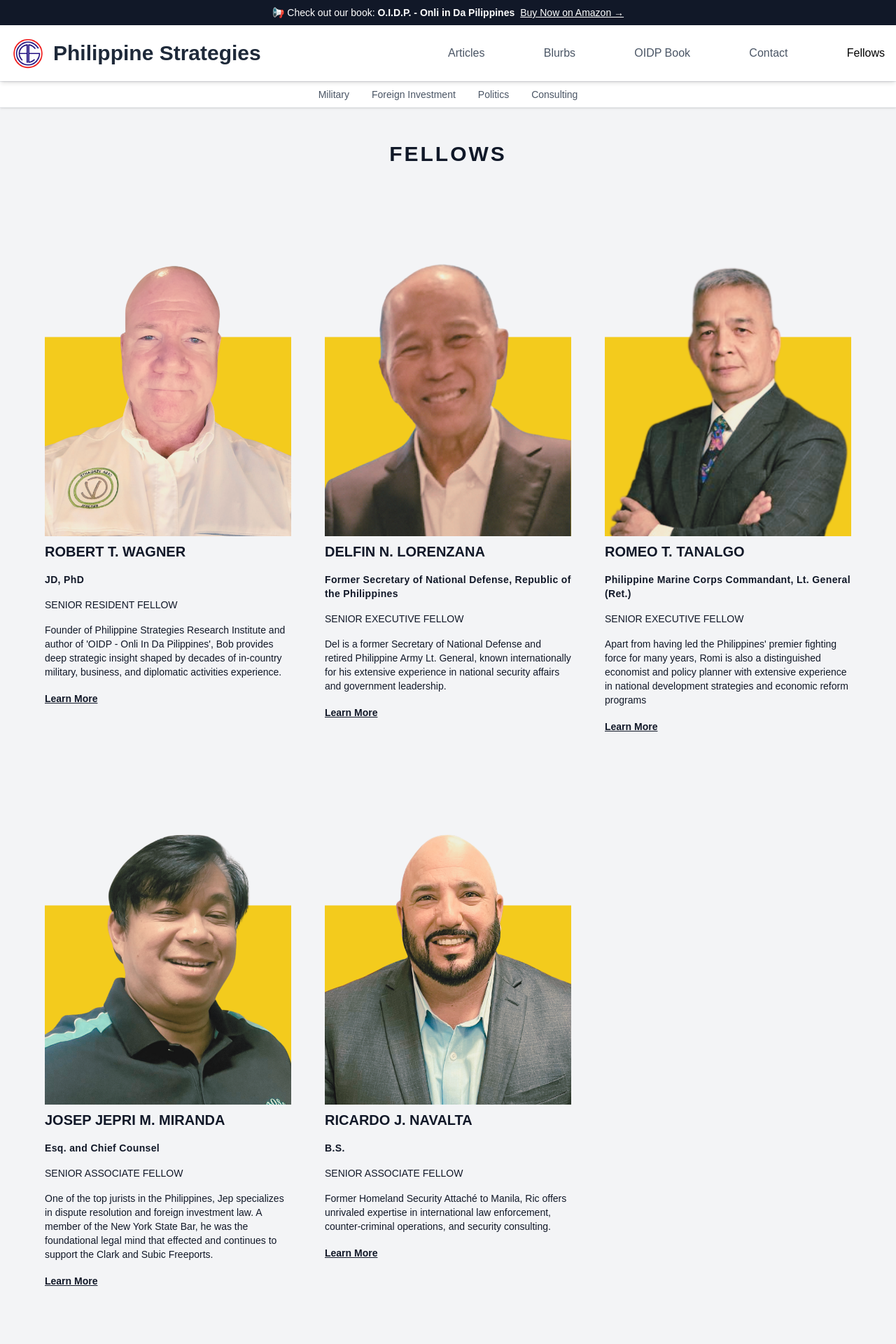
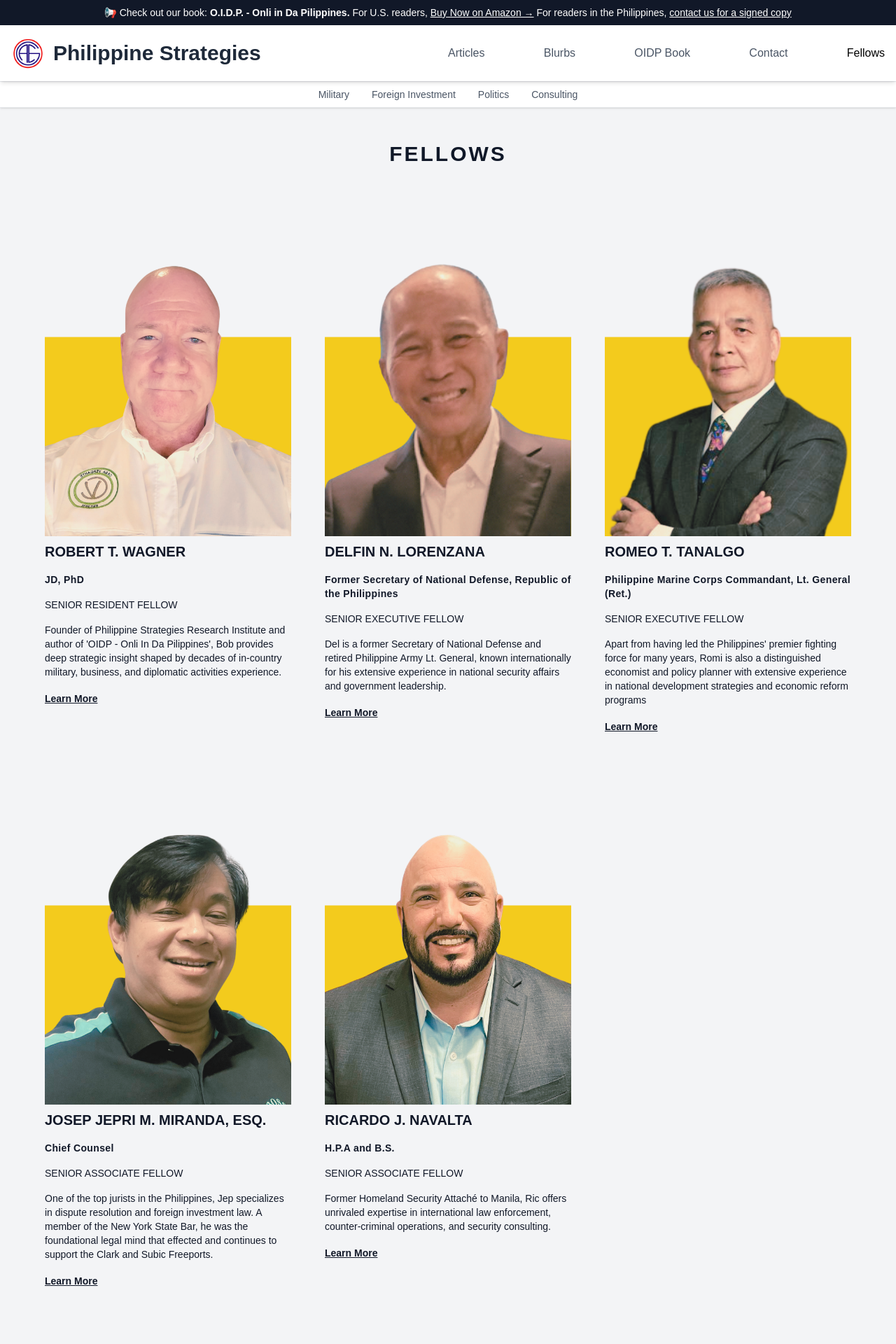
Before and after one commit to emmanagano/philippine-strategies, a Next.js app: page /fellows in a window 1280 px wide. Shown: the top 1920 px of the page at 70% size. Built offline with nearby package versions, Linux system fonts and the light colour scheme.

Commit message:
added the requested changes

```diff
--- a/src/app/components/Layout.tsx
+++ b/src/app/components/Layout.tsx
@@ -14,15 +14,23 @@
   return (
     <div className="flex flex-col min-h-screen">
       <div className="bg-[#111828] text-white text-sm text-center py-2">
-        📢 Check out our book: <strong>O.I.D.P. - Onli in Da Pilippines</strong>
+        📢 Check out our book:{" "}
+        <strong>O.I.D.P. - Onli in Da Pilippines.</strong> For U.S. readers,{" "}
         <a
           href="https://www.amazon.com/I-D-P-PILIPPINES-PHILIPPINES-CONSTERNATING-INTERESTING/dp/B0DCVYSPX7"
           target="_blank"
           rel="noopener noreferrer"
-          className="ml-2 underline hover:text-gray-300 transition"
+          className="underline hover:text-gray-300 transition"
         >
           Buy Now on Amazon →
-        </a>
+        </a>{" "}
+        For readers in the Philippines,{" "}
+        <Link
+          href="/contact"
+          className="underline hover:text-gray-300 transition"
+        >
+          contact us for a signed copy
+        </Link>
       </div>
       {/* Navbar */}
       <div className="sticky top-0 z-50">
--- a/src/data/fellowSeed.ts
+++ b/src/data/fellowSeed.ts
@@ -95,8 +95,8 @@
   {
     id: 4,
     slug: "josep-jepri-miranda",
-    name: "Josep Jepri M. Miranda",
-    title: "Esq. and Chief Counsel",
+    name: "Josep Jepri M. Miranda, ESQ.",
+    title: "Chief Counsel",
     fellowType: "Senior Associate Fellow",
     achievements: "Founding Partner, Miranda, Vitug & Francisco Law | Former Chief Counsel, Clark Development Corporation | VP, Clark International Airport Corp. | Two-term President, IBP Pampanga | Aldo Ning Parangal Awardee (2009)",
     shortBio: "One of the top jurists in the Philippines, Jep specializes in dispute resolution and foreign investment law. A member of the New York State Bar, he was the foundational legal mind that effected and continues to support the Clark and Subic Freeports.",
@@ -127,7 +127,7 @@
     id: 5,
     slug: "ricardo-navalta",
     name: "Ricardo J. Navalta",
-    title: "B.S.",
+    title: "H.P.A and B.S.",
     fellowType: "Senior Associate Fellow",
     achievements: "Retired U.S. Homeland Security Regional Attaché | Senior Law Enforcement Executive | International Security and Investigations Expert",
     shortBio: "Former Homeland Security Attaché to Manila, Ric offers unrivaled expertise in international law enforcement, counter-criminal operations, and security consulting.",
```
